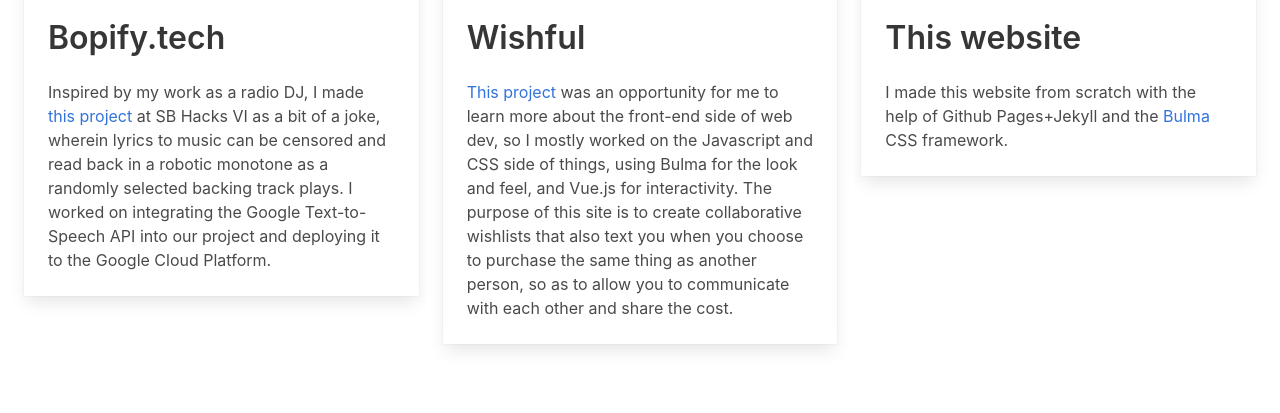
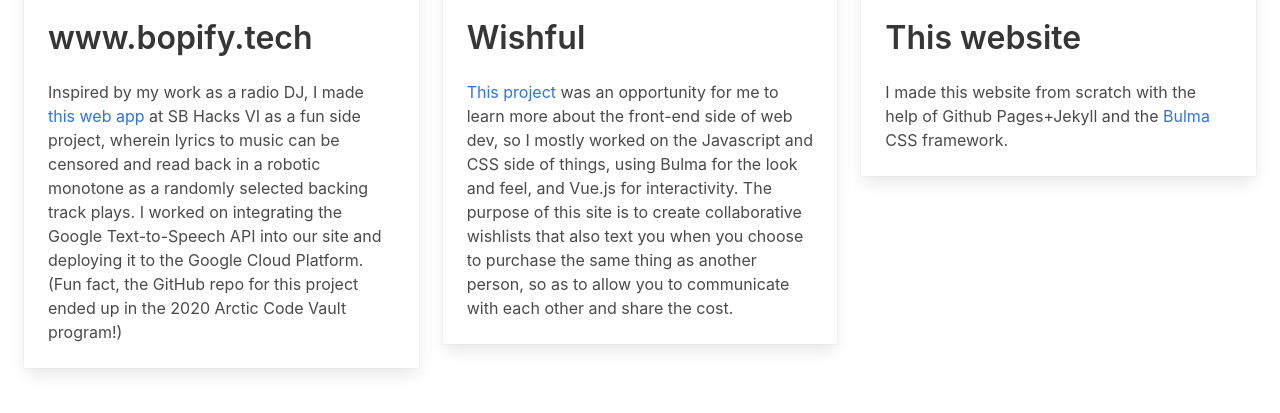
Before and after one commit to Brinoleum/Brinoleum.github.io, a Jekyll site: the page built from projects/index.html, in a window 1280 px wide, cut to the strip 559-975 px from the top of the page. Shown: the top 413 px of the strip. Built offline with Jekyll 4.4.1, drawn with Linux system fonts in a browser that asks for light colours; nearby versions of some CDN libraries; before the commit the page ends 951 px from its top, so only the background shows below that.

Commit message:
clean up bopify and add arctic code vault detail

```diff
--- a/projects/index.html
+++ b/projects/index.html
@@ -14,15 +14,14 @@
 						</figure>
 					</div>
 					<div class="card-content">
-						<a class="title" href="https://www.bopify.tech" style="display: block;">Bopify.tech</a>
+						<a class="title" href="https://www.bopify.tech" style="display: block;">www.bopify.tech</a>
 						<div class="content">
 							<p>
-								Inspired by my work as a radio DJ, I made <a href="https://devpost.com/software/bleepradio">this
-									project</a> at SB Hacks VI as a bit of a joke,
-								wherein lyrics to music can be censored and read back in a robotic monotone as a randomly selected
-								backing track plays.
-								I worked on integrating the Google Text-to-Speech API into our project and deploying it to the Google
-								Cloud Platform.
+								Inspired by my work as a radio DJ, I made <a href="https://devpost.com/software/bleepradio">this web app</a>
+								at SB Hacks VI as a fun side project, wherein lyrics to music can be censored and read back in a robotic monotone
+								as a randomly selected backing track plays.	I worked on integrating the Google Text-to-Speech API into our site
+								and deploying it to the Google Cloud Platform.
+								(Fun fact, the GitHub repo for this project ended up in the 2020 Arctic Code Vault program!)
 							</p>
 						</div>
 					</div>
```
